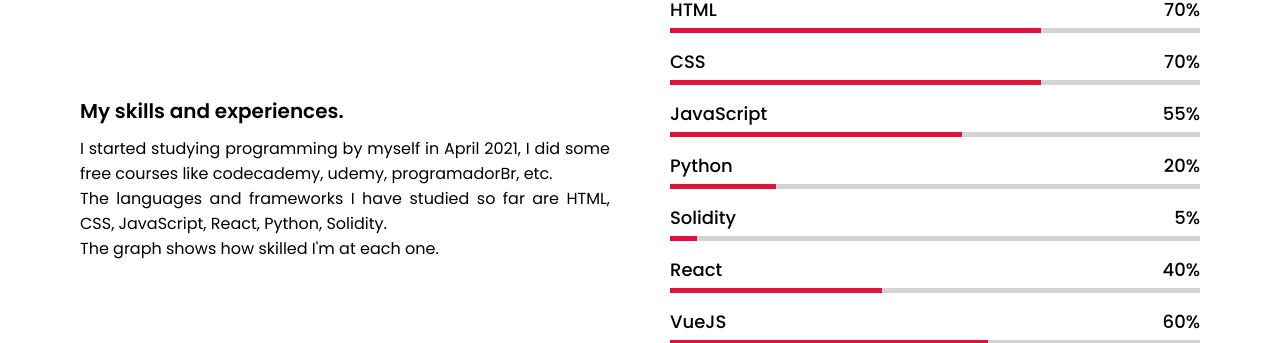
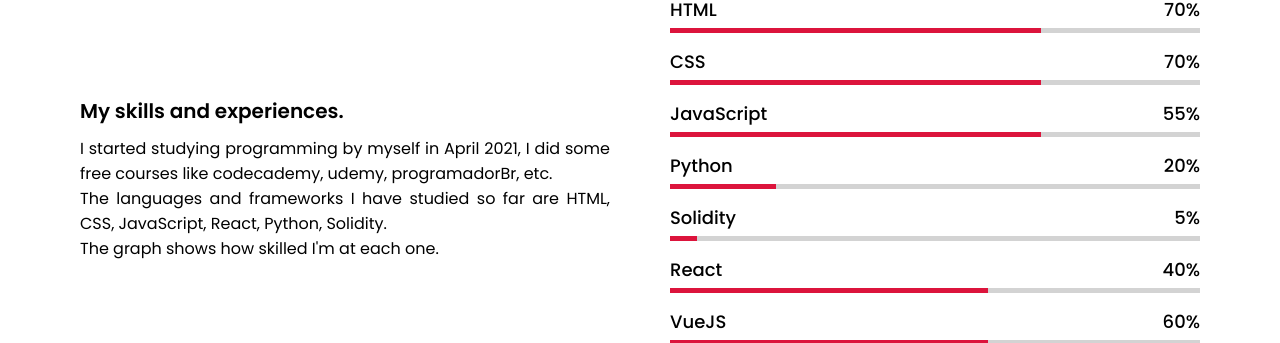
Before and after one commit to henriqueambrosano/henriqueambrosano.github.io, a React (Create React App) app: page / in a window 1280 px wide. Shown: the part 2335-2678 px from the top of the page. Built offline with nearby package versions, Linux system fonts and the light colour scheme.

Commit message:
refactor: ajustando % das skills

```diff
--- a/src/App.css
+++ b/src/App.css
@@ -430,7 +430,7 @@ section .title::after {
 }
 
 .skills-content .right .js::before {
-  width: 55%;
+  width: 70%;
 }
 
 .skills-content .right .python::before {
@@ -442,7 +442,7 @@ section .title::after {
 }
 
 .skills-content .right .react::before {
-  width: 40%;
+  width: 60%;
 }
 
 .skills-content .right .vue::before {
--- a/src/components/Skills.jsx
+++ b/src/components/Skills.jsx
@@ -41,7 +41,7 @@ class Skills extends React.Component {
                 <div className="bars">
                   <div className="info">
                     <span>JavaScript</span>
-                    <span>55%</span>
+                    <span>70%</span>
                   </div>
                   <div className="line js"></div>
                 </div>
@@ -62,7 +62,7 @@ class Skills extends React.Component {
                 <div className="bars">
                   <div className="info">
                     <span>React</span>
-                    <span>40%</span>
+                    <span>60%</span>
                   </div>
                   <div className="line react"></div>
                 </div>
```
Also changed, not shown: src/components/Header.jsx (indentation only).
